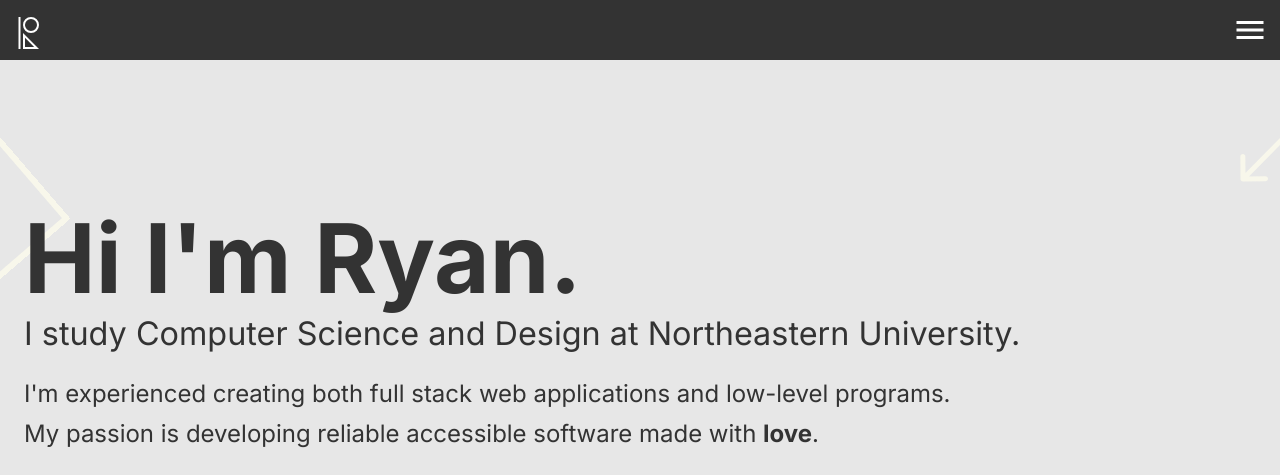
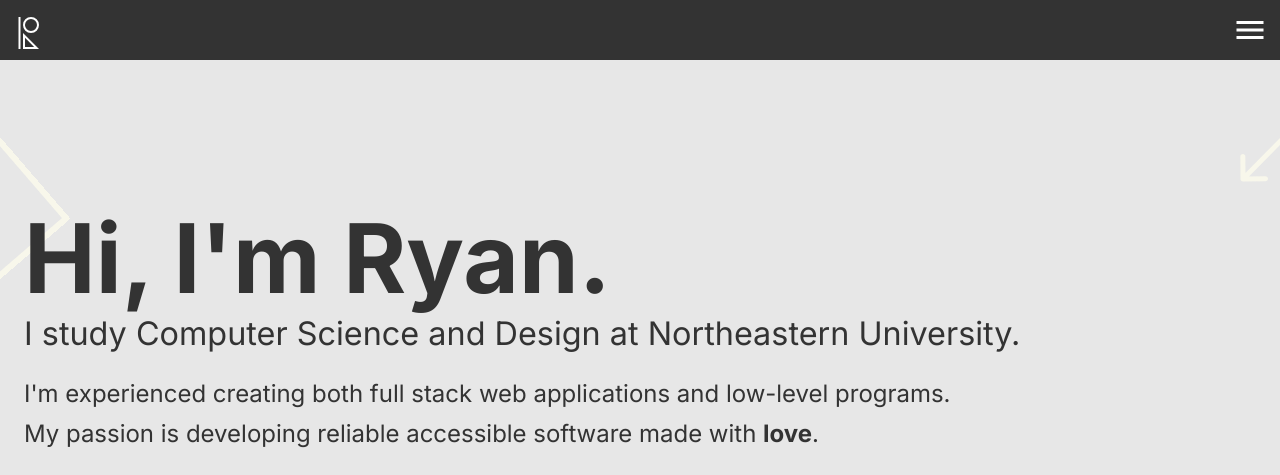
Before and after one commit to rymaju/GatsbyJS-Portfolio-Site-old-, a Gatsby site: page / in a window 1280 px wide. Shown: the top 475 px of the page. Built offline with nearby package versions, Linux system fonts and the light colour scheme; Gatsby itself is replaced by a stand-in of ours.

Commit message:
add comma

```diff
--- a/src/components/Landing.js
+++ b/src/components/Landing.js
@@ -29,7 +29,7 @@ class Landing extends React.Component {
               <Fade in timeout={1000}>
                 <Typography variant='h1'>
                   <Box fontWeight='700'>
-                    Hi I'm Ryan.
+                    Hi, I'm Ryan.
                   </Box>
                 </Typography>
               </Fade>
```
